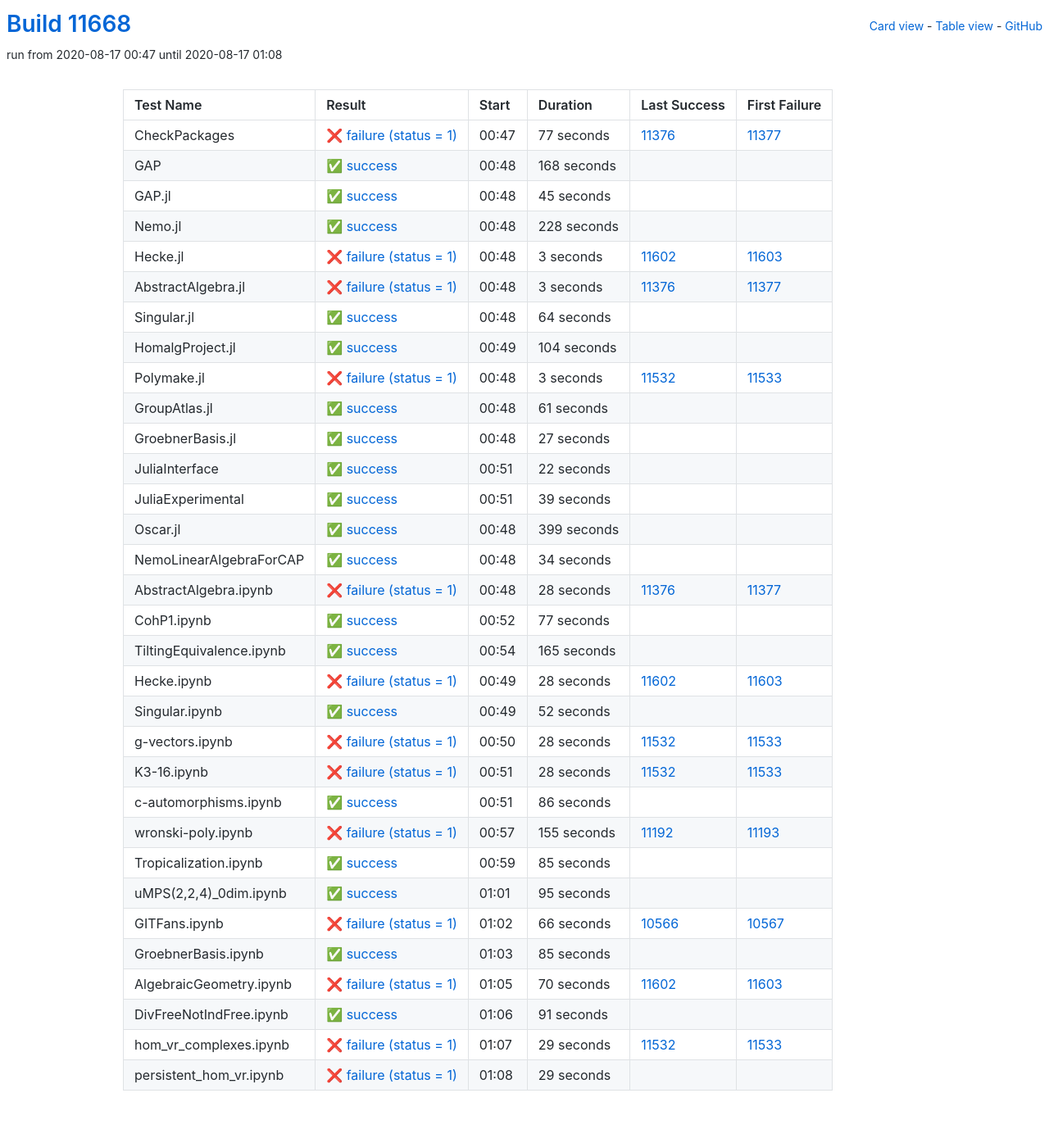
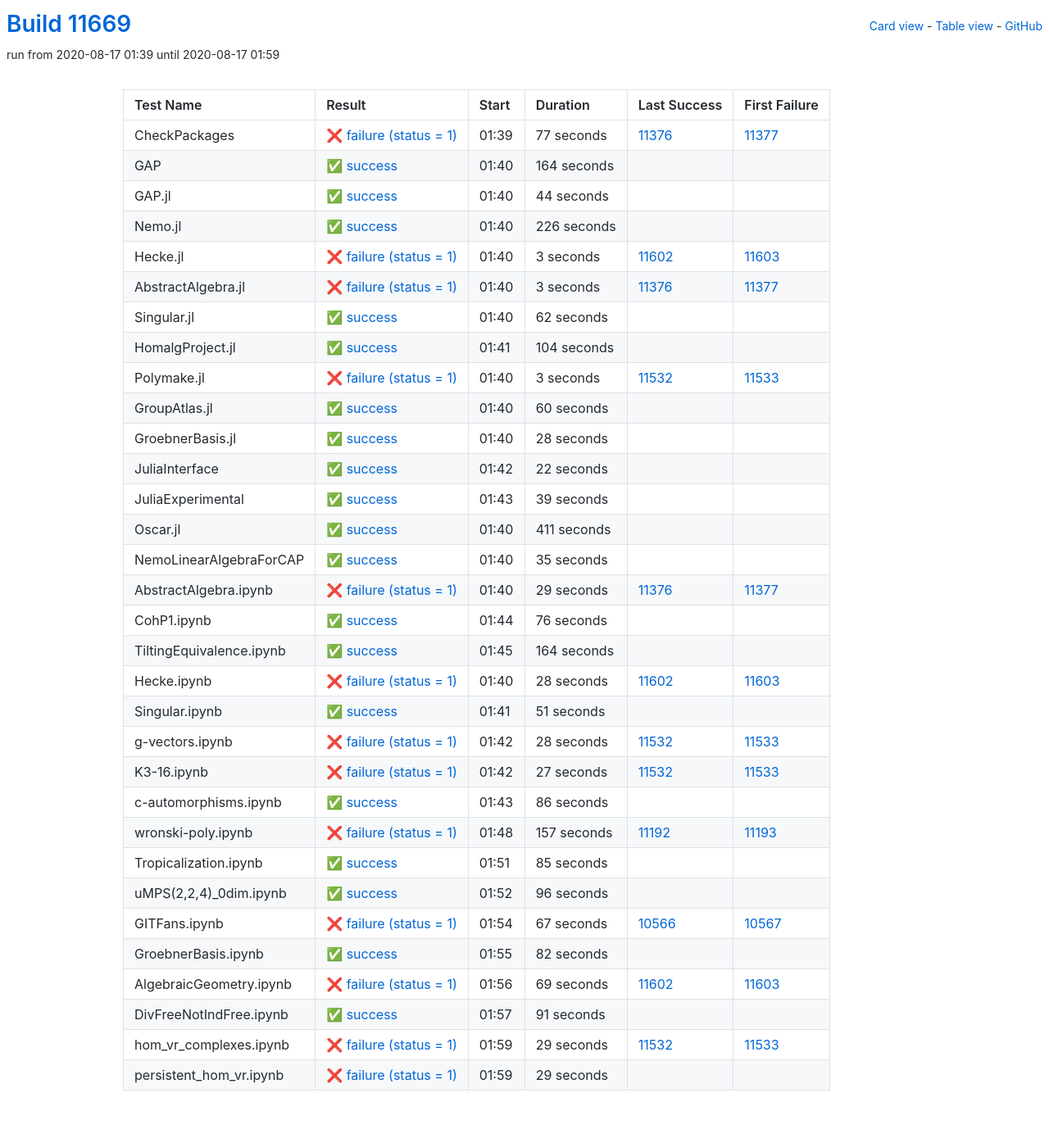
Before and after one commit to oscar-system/oscar-ci-status, a Jekyll site: the page built from table.html, in a window 1280 px wide. Shown: the whole page at 82% size. Built offline with Jekyll 4.4.1, drawn with Linux system fonts in a browser that asks for light colours.

Commit message:
Build #11669

```diff
--- a/_data/ci.yml
+++ b/_data/ci.yml
@@ -1,6 +1,6 @@
 ---
-build: 11668
-build_url: https://oscarci.mathematik.uni-kl.de/job/oscar/11668/
+build: 11669
+build_url: https://oscarci.mathematik.uni-kl.de/job/oscar/11669/
 job: oscar
 organization: oscar-system
 repo: oscar-ci-status
@@ -8,8 +8,8 @@
 tests:
 - name: CheckPackages
   id: checkpackages
-  log: https://oscarci.mathematik.uni-kl.de/job/oscar/11668/artifact/logs/build-11668/CheckPackages.log
-  start: 2020-08-17 00:47
+  log: https://oscarci.mathematik.uni-kl.de/job/oscar/11669/artifact/logs/build-11669/CheckPackages.log
+  start: 2020-08-17 01:39
   success: false
   exitcode: 1
   status: failure
@@ -20,44 +20,44 @@
   first_failure_url: https://oscarci.mathematik.uni-kl.de/job/oscar/11377/
 - name: GAP
   id: gap
-  log: https://oscarci.mathematik.uni-kl.de/job/oscar/11668/artifact/logs/build-11668/GAP.log
-  start: 2020-08-17 00:48
+  log: https://oscarci.mathematik.uni-kl.de/job/oscar/11669/artifact/logs/build-11669/GAP.log
+  start: 2020-08-17 01:40
   success: true
   exitcode: 0
   status: success
-  duration: 168
+  duration: 164
   last_success: false
   last_success_url:
   first_failure: false
   first_failure_url:
 - name: GAP.jl
   id: gap-jl
-  log: https://oscarci.mathematik.uni-kl.de/job/oscar/11668/artifact/logs/build-11668/GAP.jl.log
-  start: 2020-08-17 00:48
+  log: https://oscarci.mathematik.uni-kl.de/job/oscar/11669/artifact/logs/build-11669/GAP.jl.log
+  start: 2020-08-17 01:40
   success: true
   exitcode: 0
   status: success
-  duration: 45
+  duration: 44
   last_success: false
   last_success_url:
   first_failure: false
   first_failure_url:
 - name: Nemo.jl
   id: nemo-jl
-  log: https://oscarci.mathematik.uni-kl.de/job/oscar/11668/artifact/logs/build-11668/Nemo.jl.log
-  start: 2020-08-17 00:48
+  log: https://oscarci.mathematik.uni-kl.de/job/oscar/11669/artifact/logs/build-11669/Nemo.jl.log
+  start: 2020-08-17 01:40
   success: true
   exitcode: 0
   status: success
-  duration: 228
+  duration: 226
   last_success: false
   last_success_url:
   first_failure: false
   first_failure_url:
 - name: Hecke.jl
   id: hecke-jl
-  log: https://oscarci.mathematik.uni-kl.de/job/oscar/11668/artifact/logs/build-11668/Hecke.jl.log
-  start: 2020-08-17 00:48
+  log: https://oscarci.mathematik.uni-kl.de/job/oscar/11669/artifact/logs/build-11669/Hecke.jl.log
+  start: 2020-08-17 01:40
   success: false
   exitcode: 1
   status: failure
@@ -68,8 +68,8 @@
   first_failure_url: https://oscarci.mathematik.uni-kl.de/job/oscar/11603/
 - name: AbstractAlgebra.jl
   id: abstractalgebra-jl
-  log: https://oscarci.mathematik.uni-kl.de/job/oscar/11668/artifact/logs/build-11668/AbstractAlgebra.jl.log
-  start: 2020-08-17 00:48
+  log: https://oscarci.mathematik.uni-kl.de/job/oscar/11669/artifact/logs/build-11669/AbstractAlgebra.jl.log
+  start: 2020-08-17 01:40
   success: false
   exitcode: 1
   status: failure
@@ -80,20 +80,20 @@
   first_failure_url: https://oscarci.mathematik.uni-kl.de/job/oscar/11377/
 - name: Singular.jl
   id: singular-jl
-  log: https://oscarci.mathematik.uni-kl.de/job/oscar/11668/artifact/logs/build-11668/Singular.jl.log
-  start: 2020-08-17 00:48
+  log: https://oscarci.mathematik.uni-kl.de/job/oscar/11669/artifact/logs/build-11669/Singular.jl.log
+  start: 2020-08-17 01:40
   success: true
   exitcode: 0
   status: success
-  duration: 64
+  duration: 62
   last_success: false
   last_success_url:
   first_failure: false
   first_failure_url:
 - name: HomalgProject.jl
   id: homalgproject-jl
-  log: https://oscarci.mathematik.uni-kl.de/job/oscar/11668/artifact/logs/build-11668/HomalgProject.jl.log
-  start: 2020-08-17 00:49
+  log: https://oscarci.mathematik.uni-kl.de/job/oscar/11669/artifact/logs/build-11669/HomalgProject.jl.log
+  start: 2020-08-17 01:41
   success: true
   exitcode: 0
   status: success
@@ -104,8 +104,8 @@
   first_failure_url:
 - name: Polymake.jl
   id: polymake-jl
-  log: https://oscarci.mathematik.uni-kl.de/job/oscar/11668/artifact/logs/build-11668/Polymake.jl.log
-  start: 2020-08-17 00:48
+  log: https://oscarci.mathematik.uni-kl.de/job/oscar/11669/artifact/logs/build-11669/Polymake.jl.log
+  start: 2020-08-17 01:40
   success: false
   exitcode: 1
   status: failure
@@ -116,32 +116,32 @@
   first_failure_url: https://oscarci.mathematik.uni-kl.de/job/oscar/11533/
 - name: GroupAtlas.jl
   id: groupatlas-jl
-  log: https://oscarci.mathematik.uni-kl.de/job/oscar/11668/artifact/logs/build-11668/GroupAtlas.jl.log
-  start: 2020-08-17 00:48
+  log: https://oscarci.mathematik.uni-kl.de/job/oscar/11669/artifact/logs/build-11669/GroupAtlas.jl.log
+  start: 2020-08-17 01:40
   success: true
   exitcode: 0
   status: success
-  duration: 61
+  duration: 60
   last_success: false
   last_success_url:
   first_failure: false
   first_failure_url:
 - name: GroebnerBasis.jl
   id: groebnerbasis-jl
-  log: https://oscarci.mathematik.uni-kl.de/job/oscar/11668/artifact/logs/build-11668/GroebnerBasis.jl.log
-  start: 2020-08-17 00:48
+  log: https://oscarci.mathematik.uni-kl.de/job/oscar/11669/artifact/logs/build-11669/GroebnerBasis.jl.log
+  start: 2020-08-17 01:40
   success: true
   exitcode: 0
   status: success
-  duration: 27
+  duration: 28
   last_success: false
   last_success_url:
   first_failure: false
   first_failure_url:
 - name: JuliaInterface
   id: juliainterface
-  log: https://oscarci.mathematik.uni-kl.de/job/oscar/11668/artifact/logs/build-11668/JuliaInterface.log
-  start: 2020-08-17 00:51
+  log: https://oscarci.mathematik.uni-kl.de/job/oscar/11669/artifact/logs/build-11669/JuliaInterface.log
+  start: 2020-08-17 01:42
   success: true
   exitcode: 0
   status: success
@@ -152,8 +152,8 @@
   first_failure_url:
 - name: JuliaExperimental
   id: juliaexperimental
-  log: https://oscarci.mathematik.uni-kl.de/job/oscar/11668/artifact/logs/build-11668/JuliaExperimental.log
-  start: 2020-08-17 00:51
+  log: https://oscarci.mathematik.uni-kl.de/job/oscar/11669/artifact/logs/build-11669/JuliaExperimental.log
+  start: 2020-08-17 01:43
   success: true
   exitcode: 0
   status: success
@@ -164,68 +164,68 @@
   first_failure_url:
 - name: Oscar.jl
   id: oscar-jl
-  log: https://oscarci.mathematik.uni-kl.de/job/oscar/11668/artifact/logs/build-11668/Oscar.jl.log
-  start: 2020-08-17 00:48
+  log: https://oscarci.mathematik.uni-kl.de/job/oscar/11669/artifact/logs/build-11669/Oscar.jl.log
+  start: 2020-08-17 01:40
   success: true
   exitcode: 0
   status: success
-  duration: 399
+  duration: 411
   last_success: false
   last_success_url:
   first_failure: false
   first_failure_url:
 - name: NemoLinearAlgebraForCAP
   id: nemolinearalgebraforcap
-  log: https://oscarci.mathematik.uni-kl.de/job/oscar/11668/artifact/logs/build-11668/NemoLinearAlgebraForCAP.log
-  start: 2020-08-17 00:48
+  log: https://oscarci.mathematik.uni-kl.de/job/oscar/11669/artifact/logs/build-11669/NemoLinearAlgebraForCAP.log
+  start: 2020-08-17 01:40
   success: true
   exitcode: 0
   status: success
-  duration: 34
+  duration: 35
   last_success: false
   last_success_url:
   first_failure: false
   first_failure_url:
 - name: AbstractAlgebra.ipynb
   id: abstractalgebra-ipynb
-  log: https://oscarci.mathematik.uni-kl.de/job/oscar/11668/artifact/logs/build-11668/AbstractAlgebra.ipynb.log
-  start: 2020-08-17 00:48
+  log: https://oscarci.mathematik.uni-kl.de/job/oscar/11669/artifact/logs/build-11669/AbstractAlgebra.ipynb.log
+  start: 2020-08-17 01:40
   success: false
   exitcode: 1
   status: failure
-  duration: 28
+  duration: 29
   last_success: 11376
   last_success_url: https://oscarci.mathematik.uni-kl.de/job/oscar/11376/
   first_failure: 11377
   first_failure_url: https://oscarci.mathematik.uni-kl.de/job/oscar/11377/
 - name: CohP1.ipynb
   id: cohp1-ipynb
-  log: https://oscarci.mathematik.uni-kl.de/job/oscar/11668/artifact/logs/build-11668/CohP1.ipynb.log
-  start: 2020-08-17 00:52
+  log: https://oscarci.mathematik.uni-kl.de/job/oscar/11669/artifact/logs/build-11669/CohP1.ipynb.log
+  start: 2020-08-17 01:44
   success: true
   exitcode: 0
   status: success
-  duration: 77
+  duration: 76
   last_success: false
   last_success_url:
   first_failure: false
   first_failure_url:
 - name: TiltingEquivalence.ipynb
   id: tiltingequivalence-ipynb
-  log: https://oscarci.mathematik.uni-kl.de/job/oscar/11668/artifact/logs/build-11668/TiltingEquivalence.ipynb.log
-  start: 2020-08-17 00:54
+  log: https://oscarci.mathematik.uni-kl.de/job/oscar/11669/artifact/logs/build-11669/TiltingEquivalence.ipynb.log
+  start: 2020-08-17 01:45
   success: true
   exitcode: 0
   status: success
-  duration: 165
+  duration: 164
   last_success: false
   last_success_url:
   first_failure: false
   first_failure_url:
 - name: Hecke.ipynb
   id: hecke-ipynb
-  log: https://oscarci.mathematik.uni-kl.de/job/oscar/11668/artifact/logs/build-11668/Hecke.ipynb.log
-  start: 2020-08-17 00:49
+  log: https://oscarci.mathematik.uni-kl.de/job/oscar/11669/artifact/logs/build-11669/Hecke.ipynb.log
+  start: 2020-08-17 01:40
   success: false
   exitcode: 1
   status: failure
@@ -236,20 +236,20 @@
   first_failure_url: https://oscarci.mathematik.uni-kl.de/job/oscar/11603/
 - name: Singular.ipynb
   id: singular-ipynb
-  log: https://oscarci.mathematik.uni-kl.de/job/oscar/11668/artifact/logs/build-11668/Singular.ipynb.log
-  start: 2020-08-17 00:49
+  log: https://oscarci.mathematik.uni-kl.de/job/oscar/11669/artifact/logs/build-11669/Singular.ipynb.log
+  start: 2020-08-17 01:41
   success: true
   exitcode: 0
   status: success
-  duration: 52
+  duration: 51
   last_success: false
   last_success_url:
   first_failure: false
   first_failure_url:
 - name: g-vectors.ipynb
   id: g-vectors-ipynb
-  log: https://oscarci.mathematik.uni-kl.de/job/oscar/11668/artifact/logs/build-11668/g-vectors.ipynb.log
-  start: 2020-08-17 00:50
+  log: https://oscarci.mathematik.uni-kl.de/job/oscar/11669/artifact/logs/build-11669/g-vectors.ipynb.log
+  start: 2020-08-17 01:42
   success: false
   exitcode: 1
   status: failure
@@ -260,20 +260,20 @@
   first_failure_url: https://oscarci.mathematik.uni-kl.de/job/oscar/11533/
 - name: K3-16.ipynb
   id: k3-16-ipynb
-  log: https://oscarci.mathematik.uni-kl.de/job/oscar/11668/artifact/logs/build-11668/K3-16.ipynb.log
-  start: 2020-08-17 00:51
+  log: https://oscarci.mathematik.uni-kl.de/job/oscar/11669/artifact/logs/build-11669/K3-16.ipynb.log
+  start: 2020-08-17 01:42
   success: false
   exitcode: 1
   status: failure
-  duration: 28
+  duration: 27
   last_success: 11532
   last_success_url: https://oscarci.mathematik.uni-kl.de/job/oscar/11532/
   first_failure: 11533
   first_failure_url: https://oscarci.mathematik.uni-kl.de/job/oscar/11533/
 - name: c-automorphisms.ipynb
   id: c-automorphisms-ipynb
-  log: https://oscarci.mathematik.uni-kl.de/job/oscar/11668/artifact/logs/build-11668/c-automorphisms.ipynb.log
-  start: 2020-08-17 00:51
+  log: https://oscarci.mathematik.uni-kl.de/job/oscar/11669/artifact/logs/build-11669/c-automorphisms.ipynb.log
+  start: 2020-08-17 01:43
   success: true
   exitcode: 0
   status: success
@@ -284,20 +284,20 @@
   first_failure_url:
 - name: wronski-poly.ipynb
   id: wronski-poly-ipynb
-  log: https://oscarci.mathematik.uni-kl.de/job/oscar/11668/artifact/logs/build-11668/wronski-poly.ipynb.log
-  start: 2020-08-17 00:57
+  log: https://oscarci.mathematik.uni-kl.de/job/oscar/11669/artifact/logs/build-11669/wronski-poly.ipynb.log
+  start: 2020-08-17 01:48
   success: false
   exitcode: 1
   status: failure
-  duration: 155
+  duration: 157
   last_success: 11192
   last_success_url: https://oscarci.mathematik.uni-kl.de/job/oscar/11192/
   first_failure: 11193
   first_failure_url: https://oscarci.mathematik.uni-kl.de/job/oscar/11193/
 - name: Tropicalization.ipynb
   id: tropicalization-ipynb
-  log: https://oscarci.mathematik.uni-kl.de/job/oscar/11668/artifact/logs/build-11668/Tropicalization.ipynb.log
-  start: 2020-08-17 00:59
+  log: https://oscarci.mathematik.uni-kl.de/job/oscar/11669/artifact/logs/build-11669/Tropicalization.ipynb.log
+  start: 2020-08-17 01:51
   success: true
   exitcode: 0
   status: success
@@ -308,56 +308,56 @@
   first_failure_url:
 - name: uMPS(2,2,4)_0dim.ipynb
   id: umps-2-2-4-0dim-ipynb
-  log: https://oscarci.mathematik.uni-kl.de/job/oscar/11668/artifact/logs/build-11668/uMPS-2-2-4-_0dim.ipynb.log
-  start: 2020-08-17 01:01
+  log: https://oscarci.mathematik.uni-kl.de/job/oscar/11669/artifact/logs/build-11669/uMPS-2-2-4-_0dim.ipynb.log
+  start: 2020-08-17 01:52
   success: true
   exitcode: 0
   status: success
-  duration: 95
+  duration: 96
   last_success: false
   last_success_url:
   first_failure: false
   first_failure_url:
 - name: GITFans.ipynb
   id: gitfans-ipynb
-  log: https://oscarci.mathematik.uni-kl.de/job/oscar/11668/artifact/logs/build-11668/GITFans.ipynb.log
-  start: 2020-08-17 01:02
+  log: https://oscarci.mathematik.uni-kl.de/job/oscar/11669/artifact/logs/build-11669/GITFans.ipynb.log
+  start: 2020-08-17 01:54
   success: false
   exitcode: 1
   status: failure
-  duration: 66
+  duration: 67
   last_success: 10566
   last_success_url: https://oscarci.mathematik.uni-kl.de/job/oscar/10566/
   first_failure: 10567
   first_failure_url: https://oscarci.mathematik.uni-kl.de/job/oscar/10567/
 - name: GroebnerBasis.ipynb
   id: groebnerbasis-ipynb
-  log: https://oscarci.mathematik.uni-kl.de/job/oscar/11668/artifact/logs/build-11668/GroebnerBasis.ipynb.log
-  start: 2020-08-17 01:03
+  log: https://oscarci.mathematik.uni-kl.de/job/oscar/11669/artifact/logs/build-11669/GroebnerBasis.ipynb.log
+  start: 2020-08-17 01:55
   success: true
   exitcode: 0
   status: success
-  duration: 85
+  duration: 82
   last_success: false
   last_success_url:
   first_failure: false
   first_failure_url:
 - name: AlgebraicGeometry.ipynb
   id: algebraicgeometry-ipynb
-  log: https://oscarci.mathematik.uni-kl.de/job/oscar/11668/artifact/logs/build-11668/AlgebraicGeometry.ipynb.log
-  start: 2020-08-17 01:05
+  log: https://oscarci.mathematik.uni-kl.de/job/oscar/11669/artifact/logs/build-11669/AlgebraicGeometry.ipynb.log
+  start: 2020-08-17 01:56
   success: false
   exitcode: 1
   status: failure
-  duration: 70
+  duration: 69
   last_success: 11602
   last_success_url: https://oscarci.mathematik.uni-kl.de/job/oscar/11602/
   first_failure: 11603
   first_failure_url: https://oscarci.mathematik.uni-kl.de/job/oscar/11603/
 - name: DivFreeNotIndFree.ipynb
   id: divfreenotindfree-ipynb
-  log: https://oscarci.mathematik.uni-kl.de/job/oscar/11668/artifact/logs/build-11668/DivFreeNotIndFree.ipynb.log
-  start: 2020-08-17 01:06
+  log: https://oscarci.mathematik.uni-kl.de/job/oscar/11669/artifact/logs/build-11669/DivFreeNotIndFree.ipynb.log
+  start: 2020-08-17 01:57
   success: true
   exitcode: 0
   status: success
@@ -368,8 +368,8 @@
   first_failure_url:
 - name: hom_vr_complexes.ipynb
   id: hom-vr-complexes-ipynb
-  log: https://oscarci.mathematik.uni-kl.de/job/oscar/11668/artifact/logs/build-11668/hom_vr_complexes.ipynb.log
-  start: 2020-08-17 01:07
+  log: https://oscarci.mathematik.uni-kl.de/job/oscar/11669/artifact/logs/build-11669/hom_vr_complexes.ipynb.log
+  start: 2020-08-17 01:59
   success: false
   exitcode: 1
   status: failure
@@ -380,8 +380,8 @@
   first_failure_url: https://oscarci.mathematik.uni-kl.de/job/oscar/11533/
 - name: persistent_hom_vr.ipynb
   id: persistent-hom-vr-ipynb
-  log: https://oscarci.mathematik.uni-kl.de/job/oscar/11668/artifact/logs/build-11668/persistent_hom_vr.ipynb.log
-  start: 2020-08-17 01:08
+  log: https://oscarci.mathematik.uni-kl.de/job/oscar/11669/artifact/logs/build-11669/persistent_hom_vr.ipynb.log
+  start: 2020-08-17 01:59
   success: false
   exitcode: 1
   status: failure
```
Also changed, not shown: README.md.
